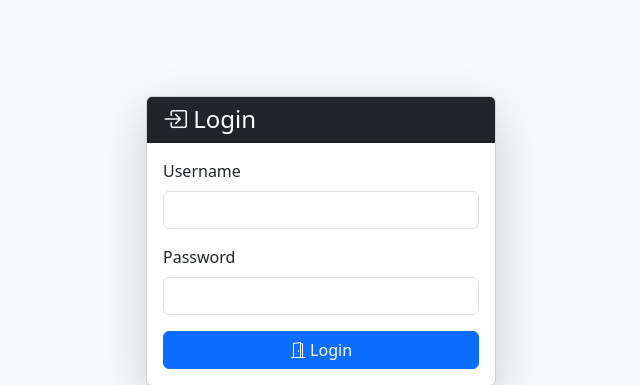
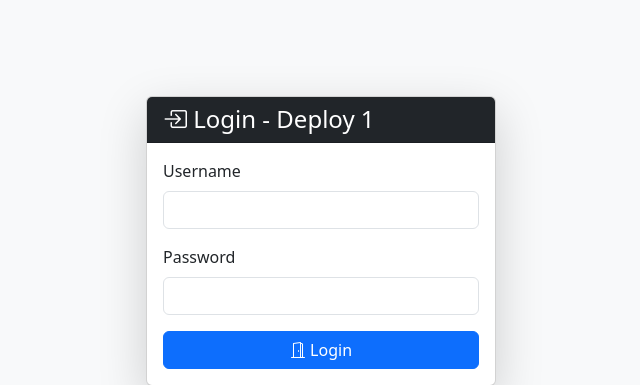
Before and after one commit to Deacon-Brodie/company-management-app_UNIE, a Flask app: page /login in a window 1280 px wide. Shown: the part 183-568 px from the top of the page, without its empty margins (319-959 px from the left). Run offline with Flask 2, Linux system fonts and the light colour scheme; some libraries are stand-ins or nearby versions.

```diff
--- a/templates/auth/login.html
+++ b/templates/auth/login.html
@@ -6,7 +6,7 @@
 <div class="d-flex justify-content-center align-items-center vh-100">
     <div class="card shadow-lg" style="min-width: 350px;">
         <div class="card-header text-bg-dark">
-            <h4 class="mb-0"><i class="bi bi-box-arrow-in-right"></i> Login</h4>
+            <h4 class="mb-0"><i class="bi bi-box-arrow-in-right"></i> Login - Deploy 1</h4>
         </div>
         <div class="card-body">
             <form method="post">
```
